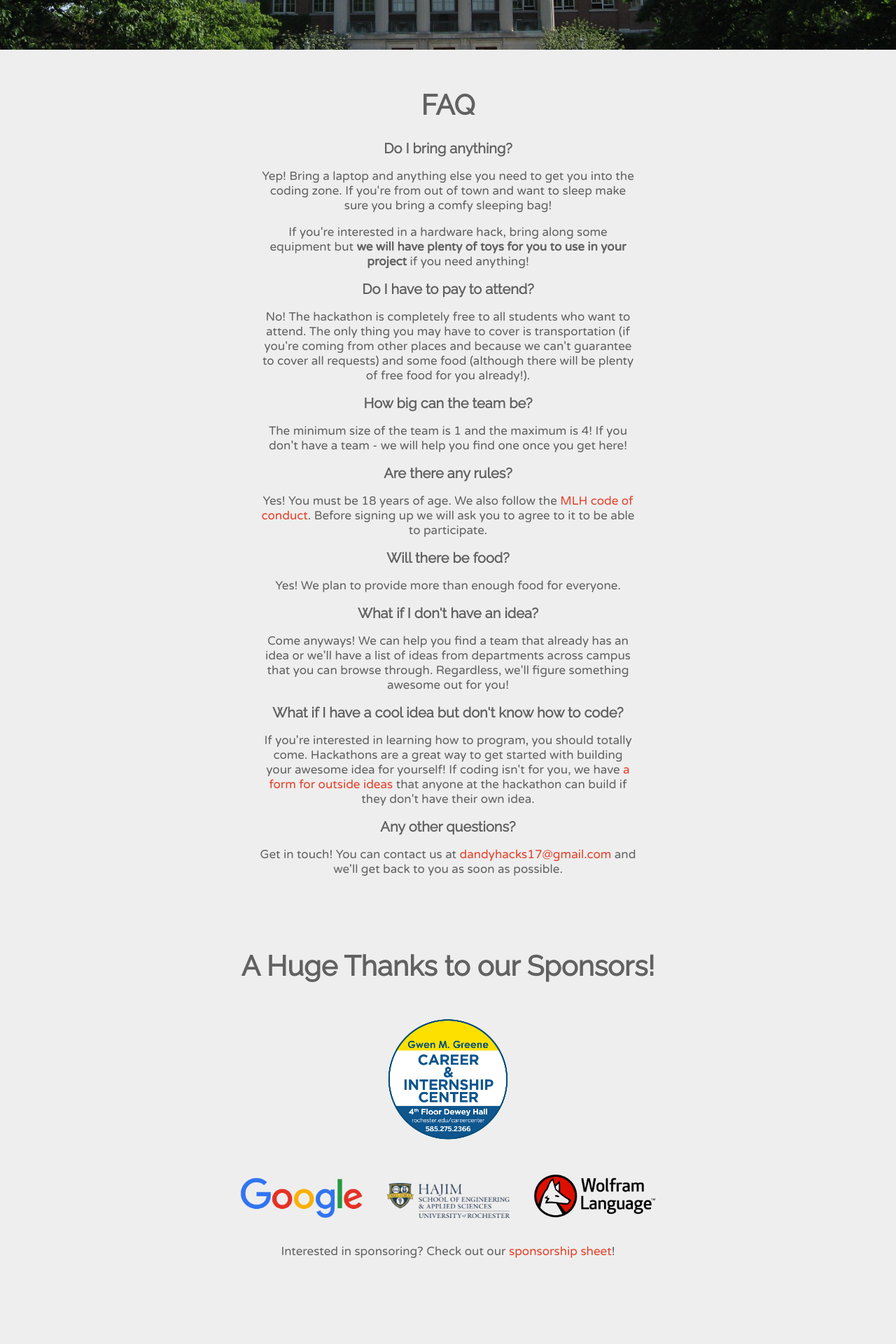
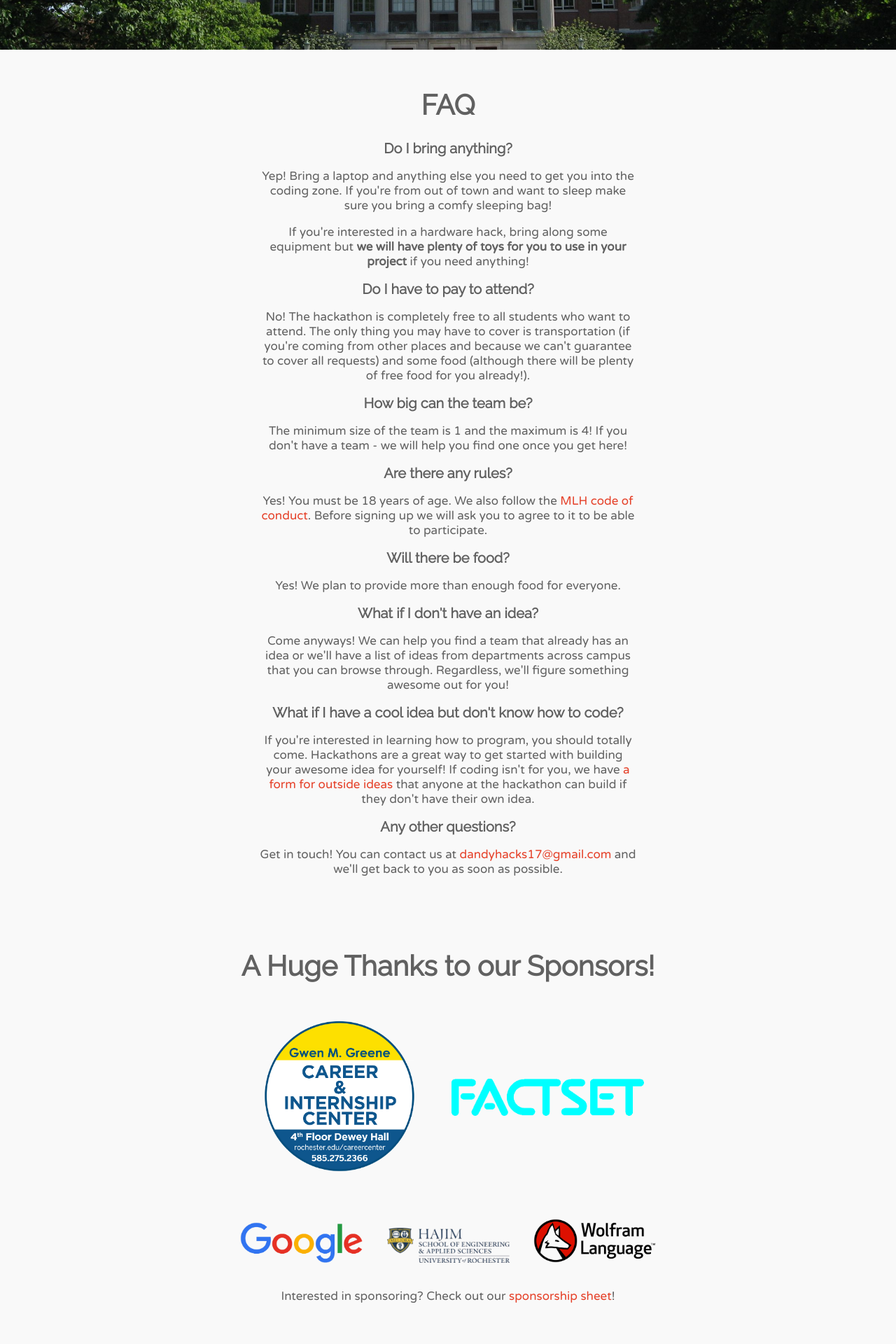
Before and after one commit to RocHack/rochack.org, a Jekyll site: the page dandyhacks/hackathon.html, which Jekyll copies as it is, in a window 1280 px wide. Shown: the part 2606-4526 px from the top of the page at 70% size. Built offline with Jekyll 4.4.1, drawn with Linux system fonts in a browser that asks for light colours; before the commit the page ends 4462 px from its top, so only the background shows below that.

Commit message:
New MLH tag and FactSet Logo

```diff
--- a/dandyhacks/css/hackathon.css
+++ b/dandyhacks/css/hackathon.css
@@ -6,7 +6,7 @@
  */
 
 body {
-	background: #EEE;
+	background: #f9f9f9;
 	text-align: center;
 	color: #616161;
 	font-weight: 400;
@@ -291,20 +291,21 @@
 }
 
 .large-logo {
-	max-width: 250px;
-	max-height: 250px;
+	max-width: 325px;
+	max-height: 325px;
 	margin: 15px;
 }
 
 .medium-logo {
-	max-width: 225px;
-	max-height: 225px;
+	max-width: 275px;
+	max-height: 275px;
 	margin: 15px;
 }
 
 .small-logo {
-	max-width: 200px;
-	max-height: 200px;
+	max-width: 250px;
+	max-height: 250px;
+	vertical-align: middle;
 	margin: 15px;
 }
 
--- a/dandyhacks/hackathon.html
+++ b/dandyhacks/hackathon.html
@@ -13,11 +13,7 @@
     <link href='https://fonts.googleapis.com/css?family=Fira+Sans|Raleway|Open+Sans+Condensed:300|Abel|Quicksand' rel='stylesheet' type='text/css'>
 
     <link href='https://fonts.googleapis.com/css?family=Varela+Round' rel='stylesheet' type='text/css'>
-  	<a id="mlh-trust-badge" href="https://mlh.io/seasons/eu-2017/events?utm_source=eu-2017&amp;utm_medium=TrustBadge&amp;utm_campaign=eu-2017&amp;utm_content=white" target="_blank">
-  	    <img src="https://s3.amazonaws.com/logged-assets/trust-badge/2017/white.svg" alt="Major League Hacking 2017 Hackathon Season" style="width:100%">
-  	</a>
-</head>
-
+  	<a id="mlh-trust-badge" style="display:block;max-width:100px;min-width:60px;position:fixed;right:50px;top:0;width:10%;z-index:10000" href="https://mlh.io/seasons/na-2017/events?utm_source=na-2017&utm_medium=TrustBadge&utm_campaign=na-2017&utm_content=yellow" target="_blank"><img src="https://s3.amazonaws.com/logged-assets/trust-badge/2017/yellow.svg" alt="Major League Hacking 2017 Hackathon Season" style="width:100%"></a></head>
 
 <body>
 	<!-- particles.js container -->
@@ -357,11 +353,16 @@
 			<div class="contents">
 				<div class="container-sponsors">
 					<h1> A Huge Thanks to our Sponsors! </h1>
-					<img src="images/sponsors/small/careerCenterLogo.png" class="small-logo" />
+					<div id="small logos">
+						<img src="images/sponsors/small/careerCenterLogo.png" class="small-logo" />
+						<img src="images/sponsors/small/factSetLogo.png" class="small-logo" style="max-width: 275px;"/>
+					</div>
 					<br>
-					<img src="images/sponsors/smaller/googleLogo.png" class="smaller-logo" />
-					<img src="images/sponsors/smaller/hajimLogo.png" class="smaller-logo" />
-					<img src="images/sponsors/smaller/wolframLogo.png" class="smaller-logo" />
+					<div id="smaller logos">
+						<img src="images/sponsors/smaller/googleLogo.png" class="smaller-logo" />
+						<img src="images/sponsors/smaller/hajimLogo.png" class="smaller-logo" />
+						<img src="images/sponsors/smaller/wolframLogo.png" class="smaller-logo" />
+					</div>
 					<p> Interested in sponsoring? Check out our <a href="sponsorship.pdf" target="_blank">sponsorship sheet</a>! </p>
 				</div>
 			</div>
```
Also changed, not shown: dandyhacks/images/sponsors/small/factSetLogo.png (added).
